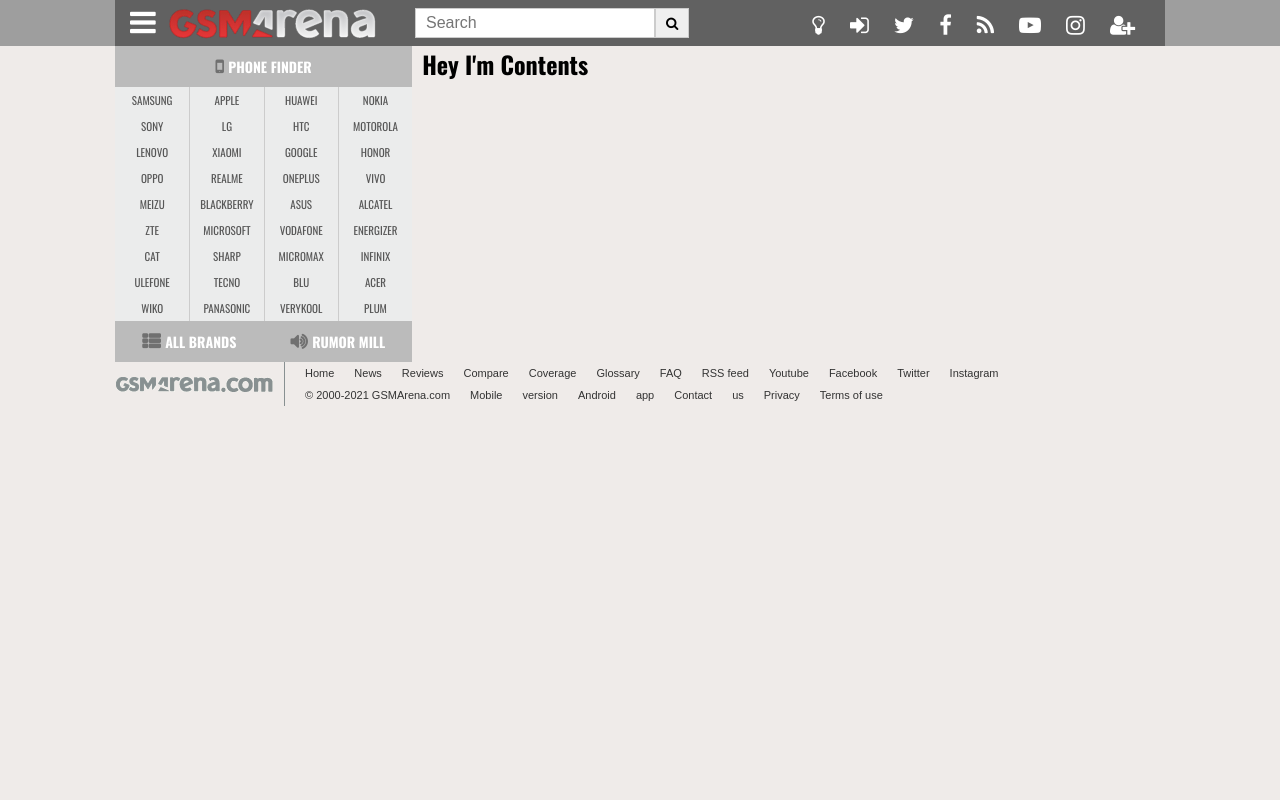
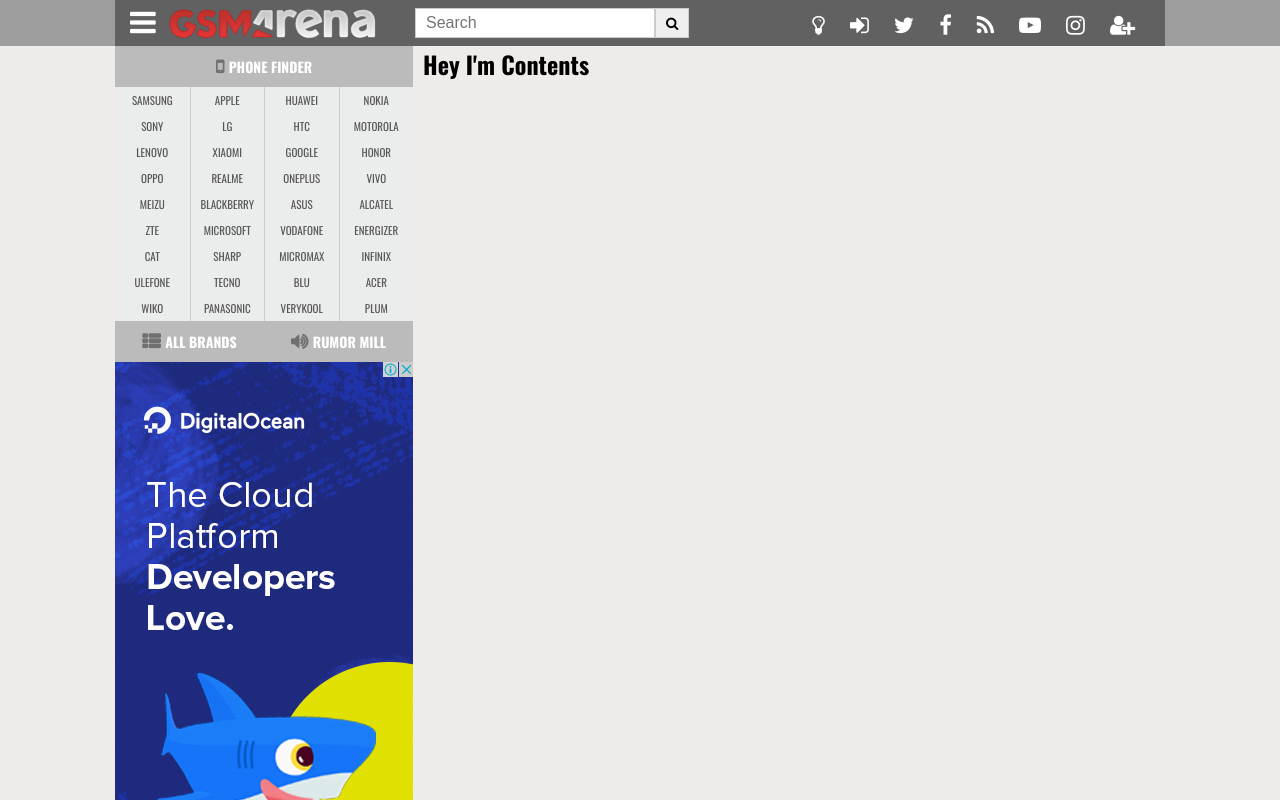
Before and after one commit to hz-tyfoon/gsmarenaReact, a React (Create React App) app: page / in a window 1280 px wide. Shown: the top 800 px of the page. Built offline with nearby package versions, Linux system fonts and the light colour scheme.

Commit message:
sidebar advertisement added

```diff
--- a/src/components/mainContents/sidebar/index.js
+++ b/src/components/mainContents/sidebar/index.js
@@ -1,5 +1,5 @@
 import { Link } from "react-router-dom";
-
+import adImg from "../../../advertisement.png";
 export default function Sidebar({ className }) {
   return (
     <div className={className}>
@@ -139,6 +139,9 @@
           </Link>
         </div>
       </div>
+      <div className="advertise">
+        <img src={adImg} alt="advertisement" />
+      </div>
     </div>
   );
 }
```
Also changed, not shown: src/advertisement.png (added).
